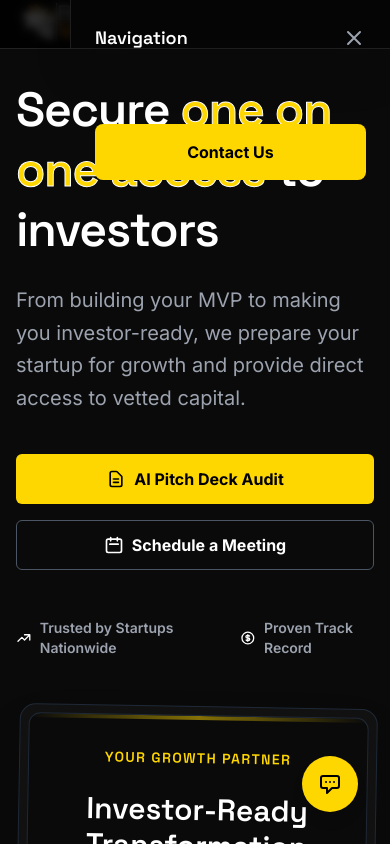
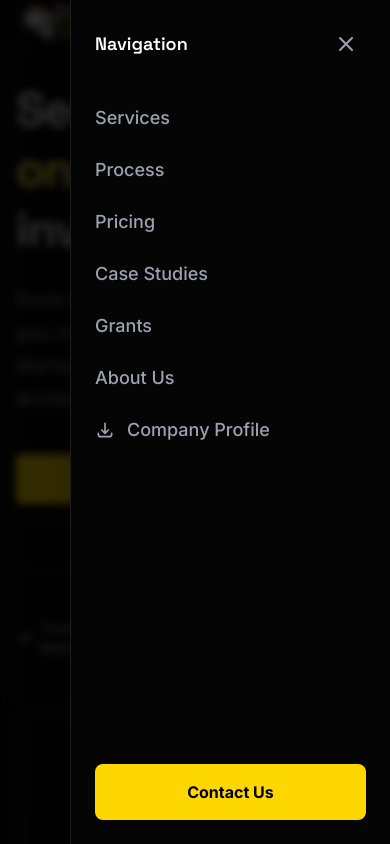
Before and after one commit to mohit-dhiman-cs/Black-Leo-Ventures, a React (Vite) app in the folder client/: page / in a window 390 px wide. Both pictures are taken after a click on the button "Open main menu". Shown: the top 844 px of the page. Built offline with nearby package versions, Linux system fonts and the light colour scheme.

Commit message:
Fix mobile menu layout using React Portal

```diff
--- a/client/src/components/Navbar.jsx
+++ b/client/src/components/Navbar.jsx
@@ -1,10 +1,16 @@
-import React, { useState } from 'react';
+import React, { useState, useEffect } from 'react';
+import { createPortal } from 'react-dom';
 
 const Navbar = () => {
     const [isOpen, setIsOpen] = useState(false);
+    const [openDropdown, setOpenDropdown] = useState('');
+
+    const toggleDropdown = (menu) => {
+        setOpenDropdown(openDropdown === menu ? '' : menu);
+    };
 
     // Initialize theme
-    React.useEffect(() => {
+    useEffect(() => {
         if (localStorage.theme === 'dark' || (!('theme' in localStorage) && window.matchMedia('(prefers-color-scheme: dark)').matches)) {
             document.documentElement.classList.add('dark');
         } else {
@@ -25,6 +31,7 @@ const Navbar = () => {
     ];
 
     return (
+        <>
             <nav className="fixed w-full z-50 bg-white/95 dark:bg-dark-bg/95 backdrop-blur-sm border-b border-gray-100 dark:border-white/10 transition-colors duration-300">
                 <div className="max-w-7xl mx-auto px-4 sm:px-6 lg:px-8">
                     <div className="flex items-center justify-between">
@@ -94,9 +101,10 @@ const Navbar = () => {
                         </div>
                     </div>
                 </div>
+            </nav>
 
-            {isOpen && (
-                <div className="lg:hidden fixed inset-0 z-50 flex justify-end">
+            {isOpen && createPortal(
+                <div className="fixed inset-0 z-[100] flex justify-end lg:hidden">
                     {/* Backdrop */}
                     <div
                         className="fixed inset-0 bg-black/80 backdrop-blur-sm transition-opacity"
@@ -104,12 +112,12 @@ const Navbar = () => {
                     ></div>
 
                     {/* Sidebar */}
-                    <div className="relative w-full max-w-xs bg-[#050505] h-full shadow-2xl p-6 flex flex-col border-l border-white/10">
-                        <div className="flex items-center justify-between mb-10">
+                    <div className="relative w-full max-w-xs bg-[#050505] h-full shadow-2xl p-6 flex flex-col border-l border-white/10 overflow-y-auto">
+                        <div className="flex items-center justify-between mb-10 shrink-0">
                             <h2 className="text-white text-lg font-bold">Navigation</h2>
                             <button
                                 onClick={() => setIsOpen(false)}
-                                className="text-gray-400 hover:text-white transition-colors"
+                                className="text-gray-400 hover:text-white transition-colors p-2"
                             >
                                 <svg className="w-6 h-6" fill="none" stroke="currentColor" viewBox="0 0 24 24">
                                     <path strokeLinecap="round" strokeLinejoin="round" strokeWidth="2" d="M6 18L18 6M6 6l12 12" />
@@ -117,7 +125,7 @@ const Navbar = () => {
                             </button>
                         </div>
 
-                        <div className="flex-1 overflow-y-auto space-y-6">
+                        <div className="flex-1 space-y-6">
                             {navLinks.map((link) => (
                                 <div key={link.name}>
                                     {link.name === 'Company Profile' ? (
@@ -125,7 +133,7 @@ const Navbar = () => {
                                             href={link.href}
                                             target="_blank"
                                             rel="noopener noreferrer"
-                                            className="flex items-center text-gray-400 hover:text-[#FFD700] transition-colors text-lg"
+                                            className="flex items-center text-gray-400 hover:text-[#FFD700] transition-colors text-lg font-medium"
                                             onClick={() => setIsOpen(false)}
                                         >
                                             <svg className="w-5 h-5 mr-3" fill="none" stroke="currentColor" viewBox="0 0 24 24">
@@ -136,7 +144,7 @@ const Navbar = () => {
                                     ) : (
                                         <a
                                             href={link.href}
-                                            className="block text-gray-400 hover:text-[#FFD700] text-lg transition-colors"
+                                            className="block text-gray-400 hover:text-[#FFD700] text-lg font-medium transition-colors"
                                             onClick={() => setIsOpen(false)}
                                         >
                                             {link.name}
@@ -146,7 +154,7 @@ const Navbar = () => {
                             ))}
                         </div>
 
-                        <div className="mt-8">
+                        <div className="mt-8 shrink-0">
                             <a
                                 href="#contact"
                                 onClick={() => setIsOpen(false)}
@@ -156,9 +164,10 @@ const Navbar = () => {
                             </a>
                         </div>
                     </div>
-                </div>
+                </div>,
+                document.body
             )}
-        </nav>
+        </>
     );
 };
 
```
Lines whose indentation alone changed are shown as unchanged.
